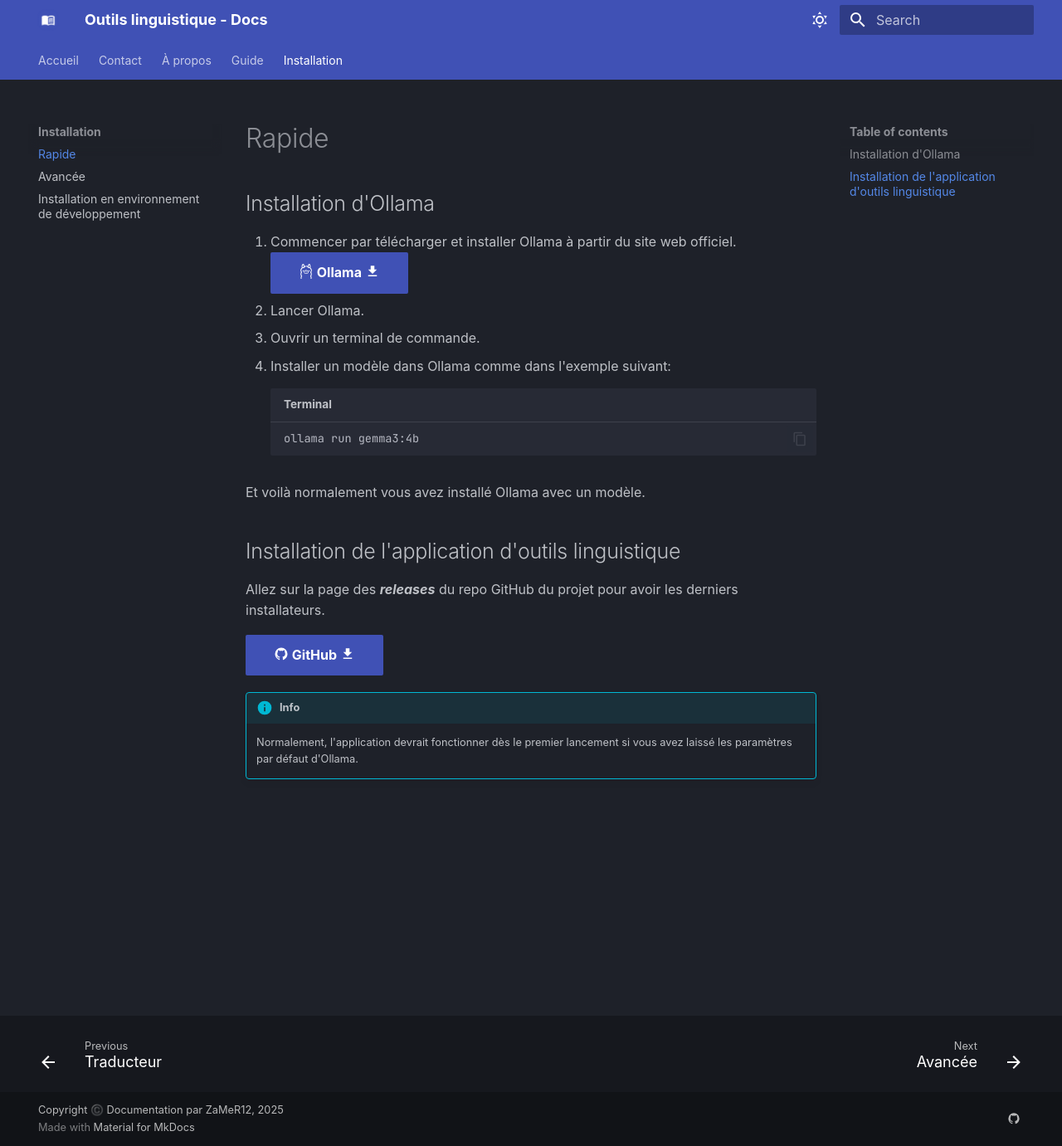
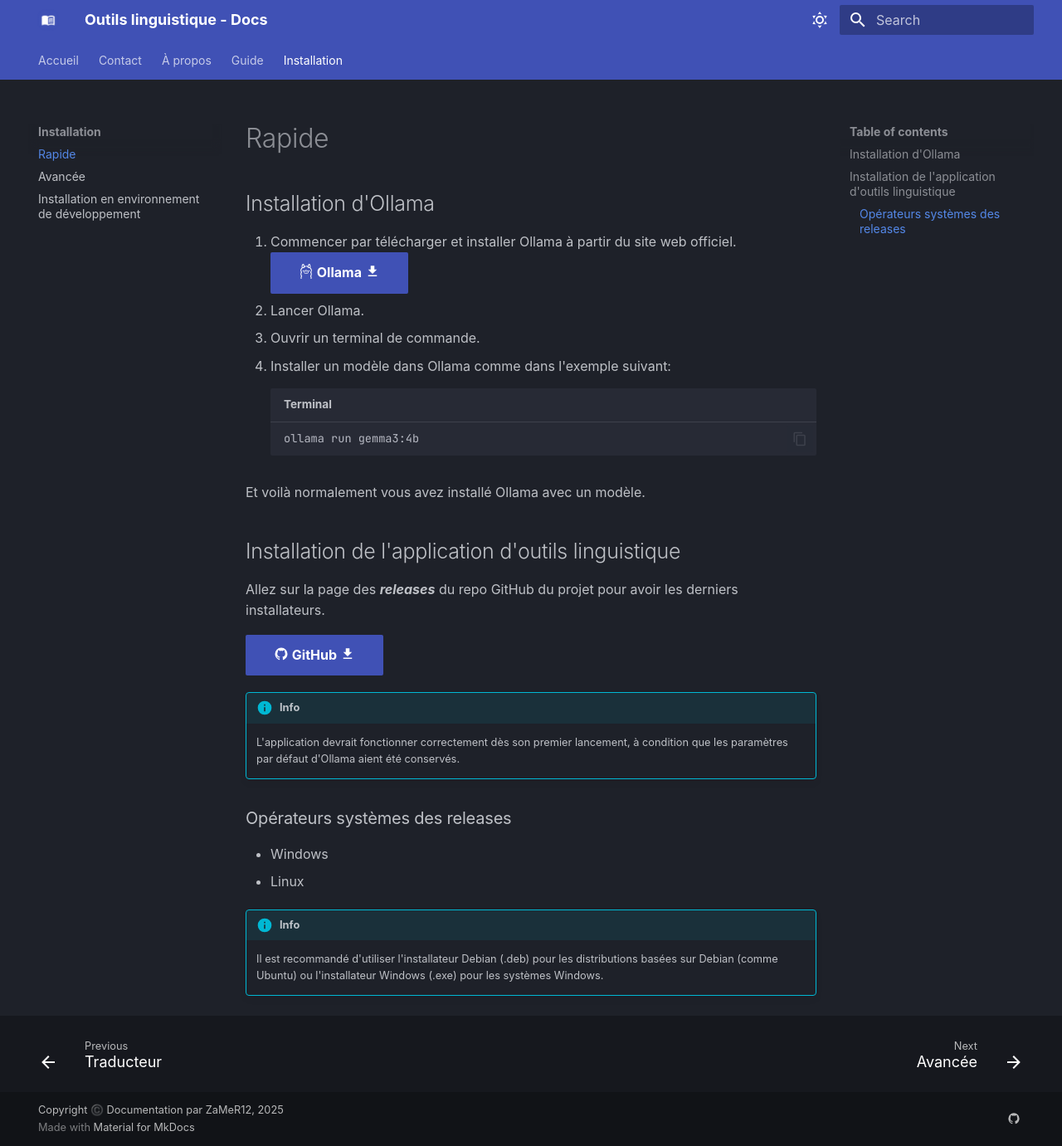
Before and after one commit to ZaMeR12/outils-linguistique, an MkDocs documentation site: the page built from docs/Installation/1-InstallationRapide.md, in a window 1280 px wide and 1381 px high. Shown: the whole window at 83% size. Built offline with MkDocs 1.6.1 and Material for MkDocs 9.7.7, drawn with Linux system fonts in a browser that asks for light colours; some web fonts are replaced.

Commit message:
Mise à jour des informations liées aux releases

```diff
--- a/docs/Installation/1-InstallationRapide.md
+++ b/docs/Installation/1-InstallationRapide.md
@@ -18,7 +18,15 @@ Et voilà normalement vous avez installé Ollama avec un modèle.
 Allez sur la page des ***releases*** du repo GitHub du projet pour avoir les derniers installateurs.
 
 [:material-github: GitHub
-:material-download:](https://github.com/ZaMeR12/outils-linguistique){: .md-button .md-button--primary target="_blank"}
+:material-download:](https://github.com/ZaMeR12/outils-linguistique/releases){: .md-button .md-button--primary target="_blank"}
 
 !!! info
-    Normalement, l'application devrait fonctionner dès le premier lancement si vous avez laissé les paramètres par défaut d'Ollama.
+    L'application devrait fonctionner correctement dès son premier lancement, à condition que les paramètres par défaut d'Ollama aient été conservés.
+
+### Opérateurs systèmes des releases
+
+- Windows
+- Linux
+
+!!! info
+    Il est recommandé d'utiliser l'installateur Debian (.deb) pour les distributions basées sur Debian (comme Ubuntu) ou l'installateur Windows (.exe) pour les systèmes Windows.
```
Also changed, not shown: docs/Contact.md (+3 -0 lines), docs/Installation/3-InstallationDev.md (+7 -0 lines).
